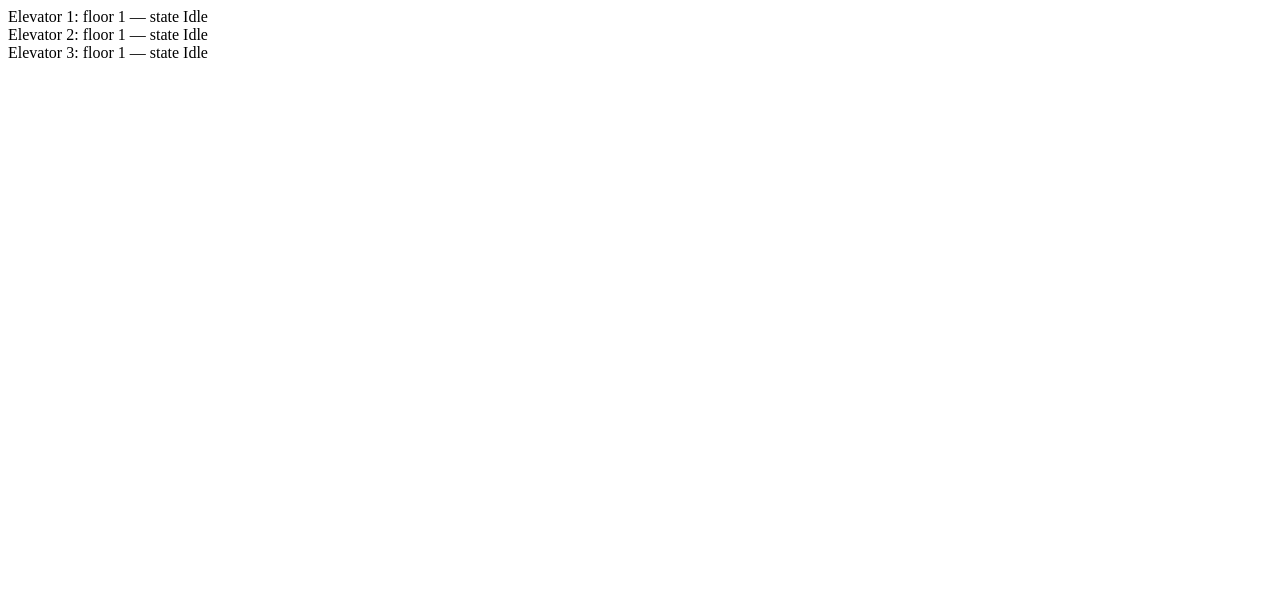
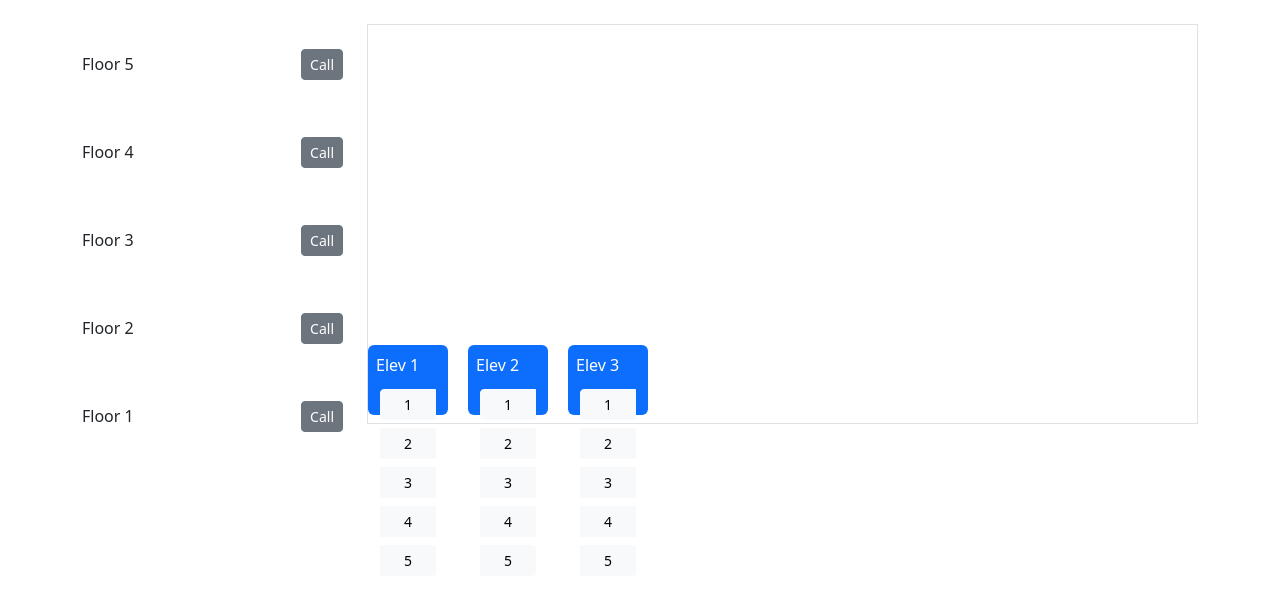
Before and after one commit to juliocanelon/elevator-sim, a React (Create React App) app: page / in a window 1280 px wide. Shown: the top 604 px of the page. Built offline with nearby package versions, Linux system fonts and the light colour scheme; the HTML template or start-up script is replaced by a standard one.

Commit message:
Add floor call and destination panels with elevator animation

```diff
--- a/public/index.html
+++ b/public/index.html
@@ -4,6 +4,7 @@
   <meta charset="UTF-8" />
   <meta name="viewport" content="width=device-width, initial-scale=1.0" />
   <title>Elevator Simulation</title>
+  <link href="https://cdn.jsdelivr.net/npm/bootstrap@5.3.3/dist/css/bootstrap.min.css" rel="stylesheet" />
 </head>
 <body>
   <div id="root"></div>
--- /dev/null
+++ b/src/components/DestinationPanel.js
@@ -0,0 +1,23 @@
+import React from 'react';
+import { useElevator } from '../context/ElevatorContext';
+
+function DestinationPanel({ elevatorId, floors }) {
+  const { selectDestination } = useElevator();
+
+  return (
+    <div className="btn-group flex-wrap">
+      {floors.map(f => (
+        <button
+          key={f}
+          type="button"
+          className="btn btn-sm btn-light m-1"
+          onClick={() => selectDestination(elevatorId, f)}
+        >
+          {f}
+        </button>
+      ))}
+    </div>
+  );
+}
+
+export default DestinationPanel;
--- a/src/components/ElevatorSimulation.js
+++ b/src/components/ElevatorSimulation.js
@@ -1,16 +1,57 @@
 import React from 'react';
 import { useElevator } from '../context/ElevatorContext';
+import FloorButton from './FloorButton';
+import DestinationPanel from './DestinationPanel';
+
+const FLOOR_COUNT = 5;
+const FLOOR_HEIGHT = 80;
 
 function ElevatorSimulation() {
   const { elevators } = useElevator();
+  const floors = Array.from({ length: FLOOR_COUNT }, (_, i) => i + 1);
 
   return (
-    <div>
-      {elevators.map(e => (
-        <div key={e.id}>
-          Elevator {e.id}: floor {e.currentFloor} — state {e.state}
+    <div className="container mt-4">
+      <div className="row">
+        <div className="col-3">
+          {floors
+            .slice()
+            .reverse()
+            .map(f => (
+              <div
+                key={f}
+                className="d-flex align-items-center justify-content-between mb-2"
+                style={{ height: FLOOR_HEIGHT }}
+              >
+                <span className="me-2">Floor {f}</span>
+                <FloorButton floor={f} />
+              </div>
+            ))}
         </div>
-      ))}
+        <div className="col-9">
+          <div
+            className="position-relative border"
+            style={{ height: FLOOR_COUNT * FLOOR_HEIGHT }}
+          >
+            {elevators.map(e => (
+              <div
+                key={e.id}
+                className="bg-primary text-white p-2 rounded position-absolute"
+                style={{
+                  width: 80,
+                  height: FLOOR_HEIGHT - 10,
+                  left: (e.id - 1) * 100,
+                  transition: 'top 1s linear',
+                  top: (FLOOR_COUNT - e.currentFloor) * FLOOR_HEIGHT,
+                }}
+              >
+                <div className="mb-2">Elev {e.id}</div>
+                <DestinationPanel elevatorId={e.id} floors={floors} />
+              </div>
+            ))}
+          </div>
+        </div>
+      </div>
     </div>
   );
 }
--- /dev/null
+++ b/src/components/FloorButton.js
@@ -0,0 +1,14 @@
+import React from 'react';
+import { useElevator } from '../context/ElevatorContext';
+
+function FloorButton({ floor }) {
+  const { callElevator } = useElevator();
+
+  return (
+    <button type="button" className="btn btn-sm btn-secondary" onClick={() => callElevator(floor, 'Up')}>
+      Call
+    </button>
+  );
+}
+
+export default FloorButton;
--- a/src/context/ElevatorContext.js
+++ b/src/context/ElevatorContext.js
@@ -1,4 +1,4 @@
-import React, { createContext, useContext, useState } from 'react';
+import React, { createContext, useContext, useState, useEffect } from 'react';
 
 const ElevatorContext = createContext();
 
@@ -10,6 +10,32 @@ const initialElevators = [
 
 export const ElevatorProvider = ({ children }) => {
   const [elevators, setElevators] = useState(initialElevators);
+
+  useEffect(() => {
+    const interval = setInterval(() => {
+      setElevators(prev =>
+        prev.map(e => {
+          if (e.targetFloors.length === 0) {
+            return { ...e, state: 'Idle' };
+          }
+          const target = e.targetFloors[0];
+          if (e.currentFloor < target) {
+            return { ...e, currentFloor: e.currentFloor + 1, state: 'MovingUp' };
+          }
+          if (e.currentFloor > target) {
+            return { ...e, currentFloor: e.currentFloor - 1, state: 'MovingDown' };
+          }
+          const remaining = e.targetFloors.slice(1);
+          return {
+            ...e,
+            targetFloors: remaining,
+            state: remaining.length === 0 ? 'Idle' : e.state,
+          };
+        })
+      );
+    }, 1000);
+    return () => clearInterval(interval);
+  }, []);
 
   const callElevator = (floor, _direction) => {
     setElevators(prev => {
@@ -25,7 +51,7 @@ export const ElevatorProvider = ({ children }) => {
               ...e,
               targetFloors: e.targetFloors.includes(floor)
                 ? e.targetFloors
-                : [...e.targetFloors, floor]
+                : [...e.targetFloors, floor],
             }
           : e
       );
@@ -40,7 +66,7 @@ export const ElevatorProvider = ({ children }) => {
               ...e,
               targetFloors: e.targetFloors.includes(floor)
                 ? e.targetFloors
-                : [...e.targetFloors, floor]
+                : [...e.targetFloors, floor],
             }
           : e
       )
```
